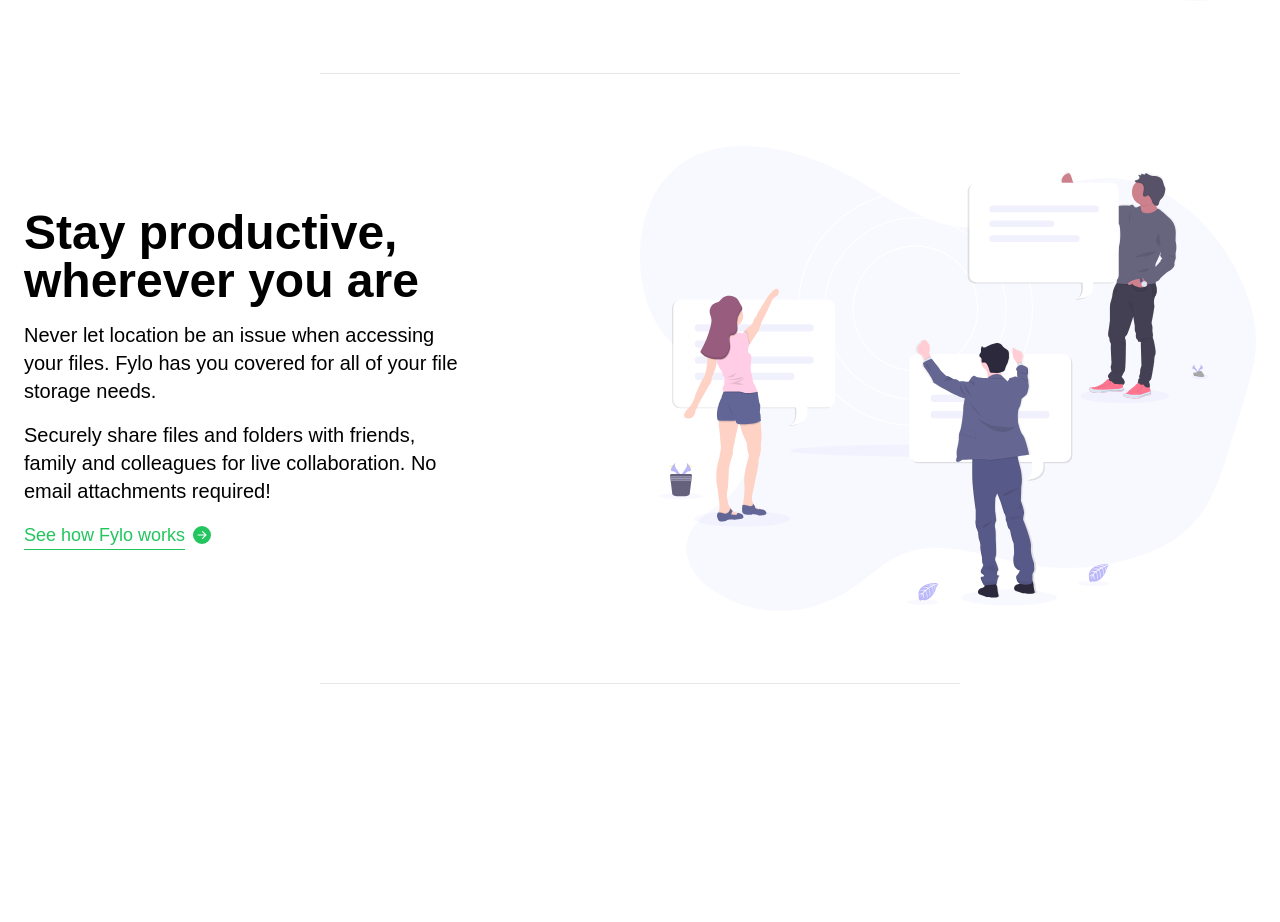
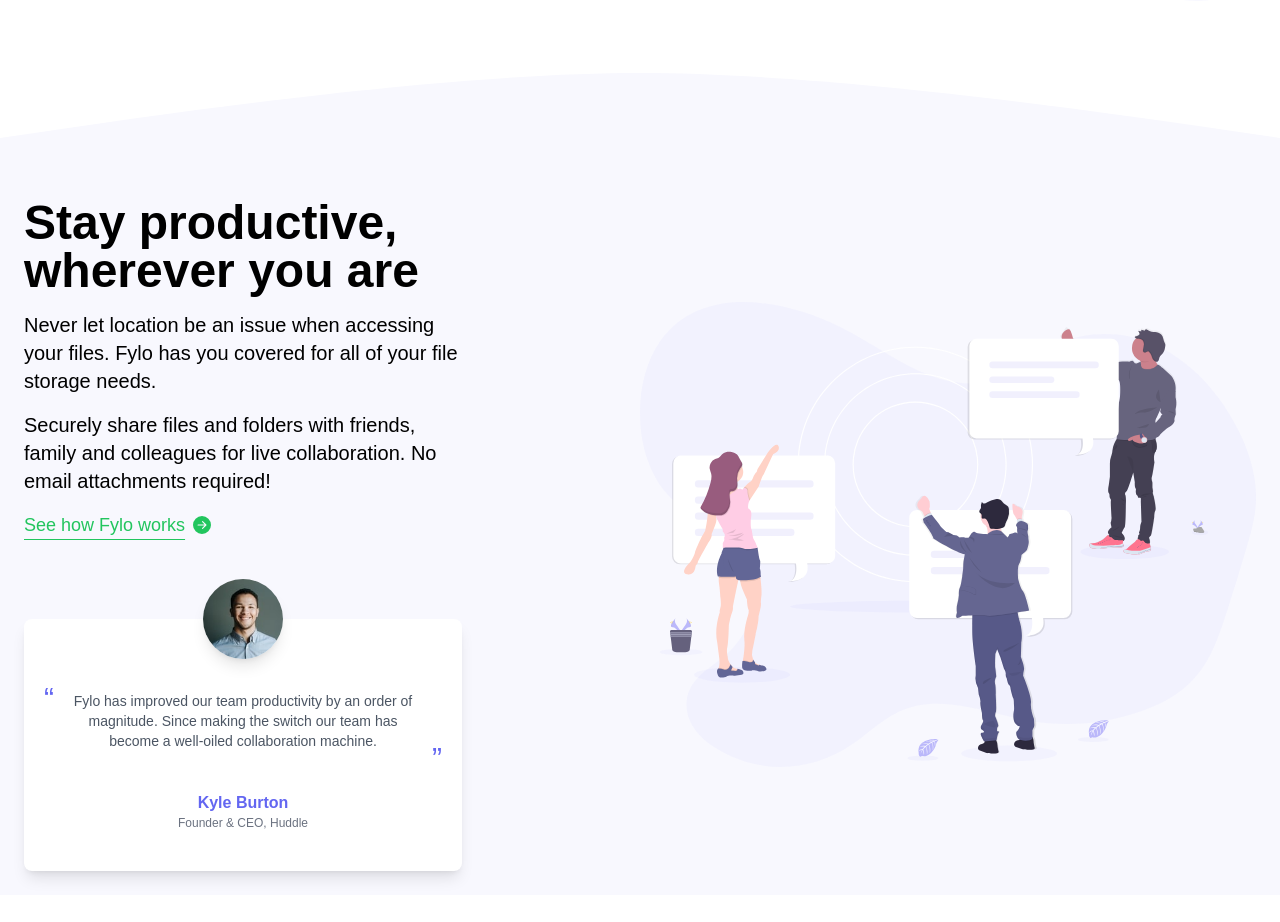
Before and after one commit to AlexaNem0/Fylo, a React (Create React App) app: page / in a window 1280 px wide. Shown: the part 560-1482 px from the top of the page. Before the commit the page ends 1244 px from the top, so only its background shows below. Built offline with nearby package versions, Linux system fonts and the light colour scheme.

Commit message:
Section 2 completed

```diff
--- /dev/null
+++ b/src/components/Card.jsx
@@ -0,0 +1,42 @@
+import React from "react";
+import AuthorImg from "../assets/images/avatar-testimonial.jpg";
+const Card = () => {
+  return (
+    <>
+      <style>
+        @import
+        url(https://cdnjs.cloudflare.com/ajax/libs/MaterialDesign-Webfont/5.3.45/css/materialdesignicons.min.css);
+      </style>
+      <div className="w-5/6 md:w-3/4  rounded-lg bg-white shadow-lg px-5 pt-5 pb-10 text-gray-800 max-w-3xl">
+        <div className="w-full pt-1 pb-5">
+          <div className="overflow-hidden rounded-full w-20 h-20 -mt-16 mx-auto shadow-lg">
+            <img src={AuthorImg} alt="" />
+          </div>
+        </div>
+        <div className="w-full mb-10">
+          <div className="text-3xl text-indigo-500 text-left leading-tight h-3">
+            “
+          </div>
+          <p className="text-sm text-gray-600 text-center px-5">
+            Fylo has improved our team productivity by an order of magnitude.
+            Since making the switch our team has become a well-oiled
+            collaboration machine.
+          </p>
+          <div className="text-3xl text-indigo-500 text-right leading-tight h-3 -mt-3">
+            ”
+          </div>
+        </div>
+        <div className="w-full">
+          <p className="text-md text-indigo-500 font-bold text-center">
+            Kyle Burton
+          </p>
+          <p className="text-xs text-gray-500 text-center">
+            Founder & CEO, Huddle
+          </p>
+        </div>
+      </div>
+    </>
+  );
+};
+
+export default Card;
--- a/src/components/Hero.jsx
+++ b/src/components/Hero.jsx
@@ -5,7 +5,7 @@
   return (
     <>
       <section
-        className="mx-auto max-w-7xl mb-12 flex scroll-mt-40 flex-col-reverse items-center justify-center gap-8 p-6 sm:flex-row widescreen:section-min-height tallscreen:section-min-height"
+        className="mx-auto w-full mb-12 flex scroll-mt-40 flex-col-reverse items-center justify-center gap-8 p-6 sm:flex-row widescreen:section-min-height tallscreen:section-min-height"
         id="hero"
       >
         <article className="sm:w-1/2">
@@ -23,7 +23,7 @@
         <img className="w-1/2" src={HeroImg} alt="Rocket Dab" />
       </section>
 
-      <hr className="dark:bg-white mx-auto w-1/2 bg-black" />
+      {/* <hr className="dark:bg-white mx-auto w-1/2 bg-black" /> */}
     </>
   );
 };
--- a/src/components/Navbar.jsx
+++ b/src/components/Navbar.jsx
@@ -4,7 +4,7 @@
   return (
     <>
       <header className="sticky top-0 z-10 bg-blue-100 ">
-        <section className="mx-auto flex max-w-7xl items-center justify-between p-4">
+        <section className="mx-auto flex w-full items-center justify-between p-4">
           <a href="#hero">
             <img src={Logo} alt="" />
           </a>
--- a/src/components/Testimonial.jsx
+++ b/src/components/Testimonial.jsx
@@ -1,11 +1,15 @@
 import React from "react";
 import TestimonialImg from "../assets/images/illustration-2.svg";
+import BackImg from "../assets/images/bg-curve-desktop.svg";
 import { BsFillArrowRightCircleFill } from "react-icons/bs";
+import Card from "./Card";
 const Testimonial = () => {
   return (
     <>
+      <img className="mx-auto w-full" src={BackImg} alt="" />
       <section
-        className="mx-auto max-w-7xl mt-12 mb-12 flex scroll-mt-40 flex-col-reverse items-center justify-center gap-8 p-6 sm:flex-row widescreen:section-min-height tallscreen:section-min-height"
+        className="bg-[#F8F8FE] mx-auto w-full  mb-12 flex scroll-mt-40 flex-col-reverse items-center justify-center gap-8 p-6 sm:flex-row widescreen:section-min-height tallscreen:section-min-height
+        "
         id="testimonial"
       >
         <article className="sm:w-1/2">
@@ -20,18 +24,20 @@
             Securely share files and folders with friends, family and colleagues
             for live collaboration. No email attachments required!
           </p>
-
           <a
             className="flex flex-row justify-center items-center mt-4 gap-2 text-green-500 text-lg underline underline-offset-8 md:justify-start "
             href="https://www.dropbox.com/"
+            target="blank"
           >
             See how Fylo works
             <BsFillArrowRightCircleFill />
           </a>
+          <div className="flex justify-center md:justify-start mt-20">
+            <Card />
+          </div>
         </article>
         <img className="w-1/2" src={TestimonialImg} alt="/" />
       </section>
-
       <hr className="dark:bg-white mx-auto w-1/2 bg-black" />
     </>
   );
```
